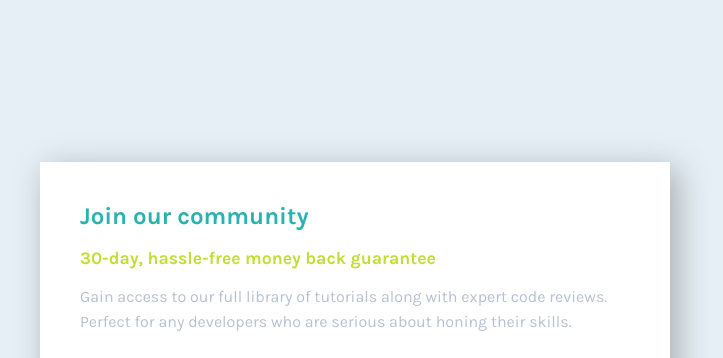
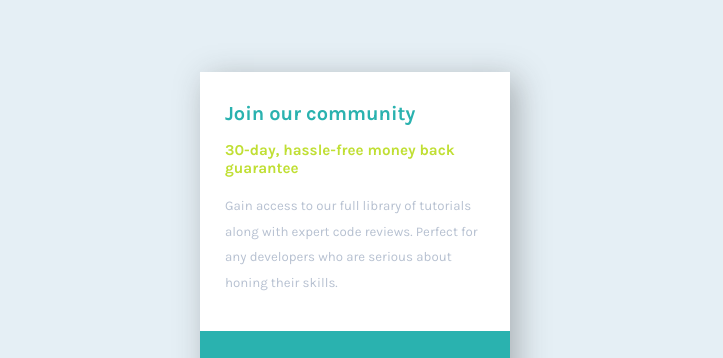
Before and after one commit to Syhwh/frontend_mentor_Single_price_grid, a plain HTML site: page index.html in a window 1280 px wide. Shown: the top 358 px of the page, without its empty margins (285-1008 px from the left). Drawn offline with Linux system fonts and the light colour scheme.

Commit message:
fix media query

```diff
--- a/scss/_desktop.scss
+++ b/scss/_desktop.scss
@@ -1,8 +1,7 @@
-$desktopMax: 1440px;
-$desktop: 800px;
+$desktop: 1440px;
 
 @mixin desktop {
-	@media (min-width: #{$desktop}) and (max-width: #{$desktopMax}) {
+	@media  (min-width: #{$desktop}) {
 		@content;
 	}
 }
```
Also changed, not shown: css/styles.css.
